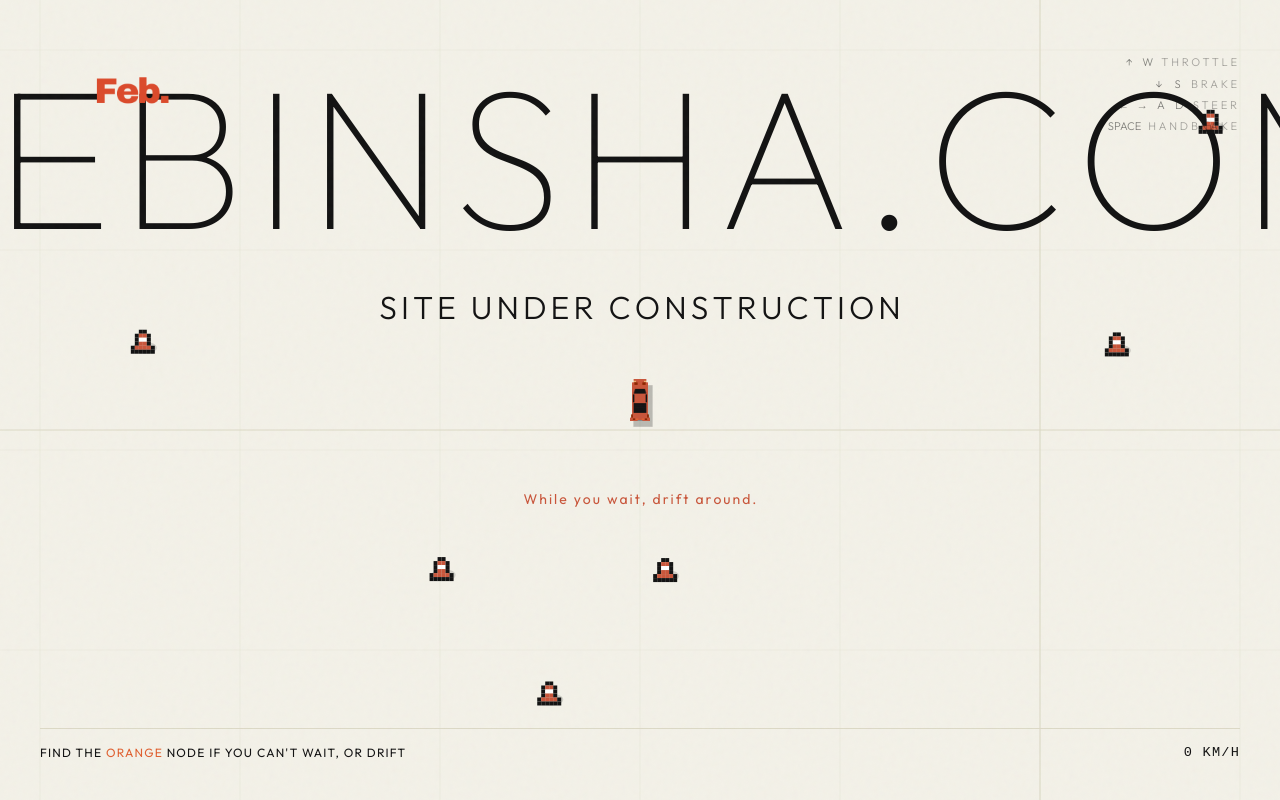
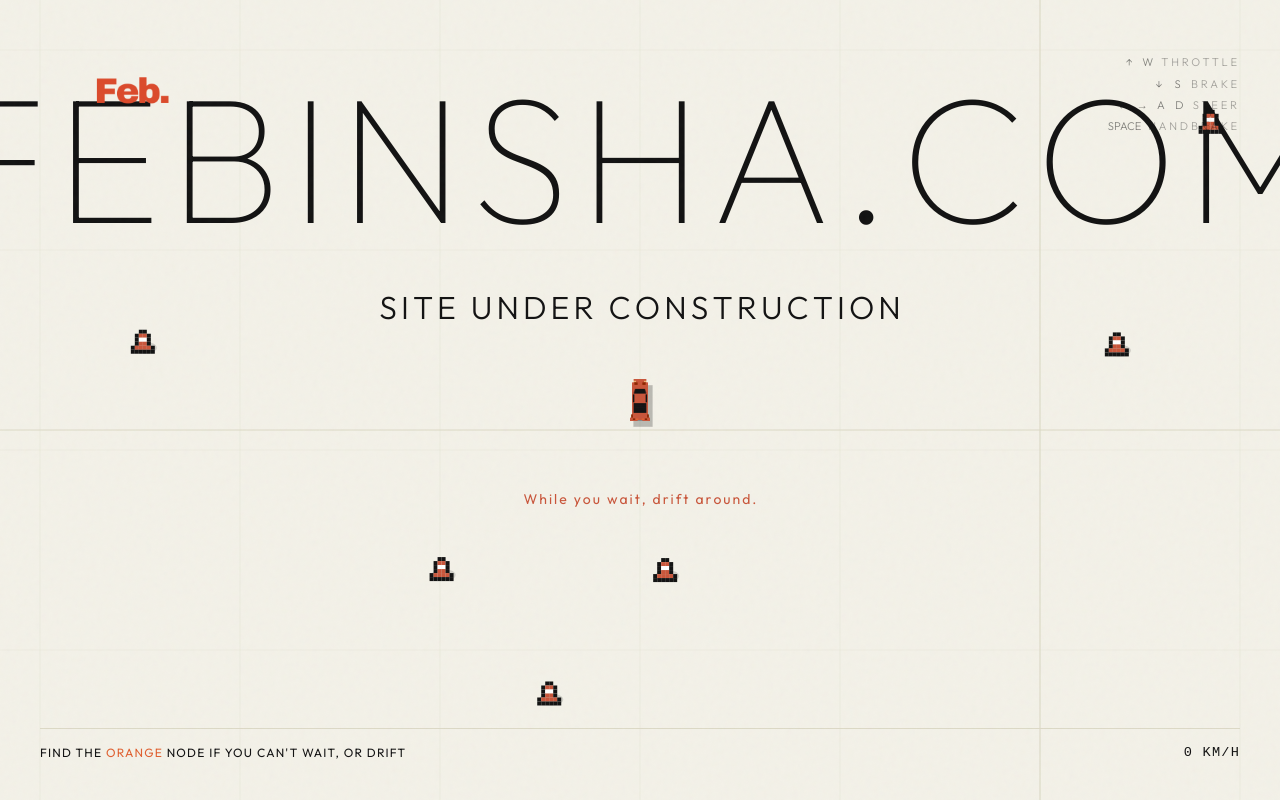
Before and after one commit to febi-git/Febinsha-com, a plain HTML site: page index.html in a window 1280 px wide. Drawn offline with Linux system fonts and the light colour scheme.

Commit message:
awsome one

```diff
--- a/index.html
+++ b/index.html
@@ -438,7 +438,7 @@
         nodeLogo.src = 'Brand-Assets/Logo white.svg';
 
         const envText = [
-            { text: "FEBINSHA.COM",             x: 0,    y: -80,  size: 200, weight: 100, align: "center", tracking: 8 },
+            { text: "FEBINSHA.COM",             x: 0,    y: -80,  size: 180, weight: 100, align: "center", tracking: 8 },
             { text: "SITE UNDER CONSTRUCTION", x: 0,    y: 60,   size: 32,  weight: 300, align: "center", tracking: 4 },
             { text: "While you wait, drift around.",  x: 0,    y: 250,  size: 14,  weight: 400, align: "center", tracking: 2, color: '#c9553a' }
         ];
```
